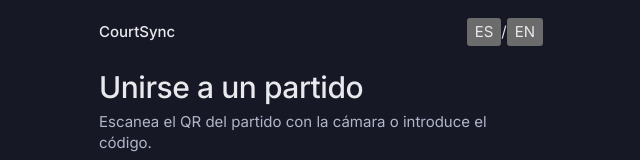
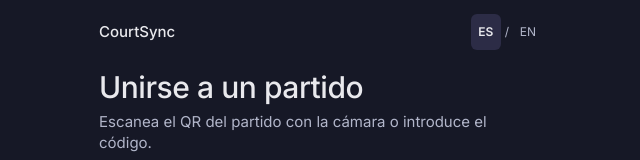
Before and after one commit to alkimiya-ia/CourtSync, a React (Vite) app in the folder courtsync/: page / in a window 1280 px wide. Shown: the top 160 px of the page, without its empty margins (319-959 px from the left). Built offline with nearby package versions, Linux system fonts and the light colour scheme; no server answers.

Commit message:
feat(i18n): localize styles and Spanish default configuration

```diff
--- a/courtsync/src/styles.css
+++ b/courtsync/src/styles.css
@@ -178,3 +178,8 @@ input::placeholder { color: var(--n600); }
 .strike { text-decoration: line-through; opacity: .55; }
 .qr { background: #f3f5fe; padding: 12px; border-radius: var(--r); width: fit-content; }
 .center { display: grid; place-items: center; min-height: 60dvh; text-align: center; padding: 24px; }
+
+/* Shared ES/EN language picker. */
+.language-switch { display: inline-flex; align-items: center; gap: 4px; flex: none; font-size: 12px; color: var(--n400); }
+.language-switch button { min-width: 30px; min-height: 36px; padding: 2px 4px; border: 0; border-radius: 6px; background: transparent; font-size: 12px; }
+.language-switch button[aria-pressed="true"] { color: var(--text); background: color-mix(in srgb, var(--accent) 18%, transparent); font-weight: 600; }
```
